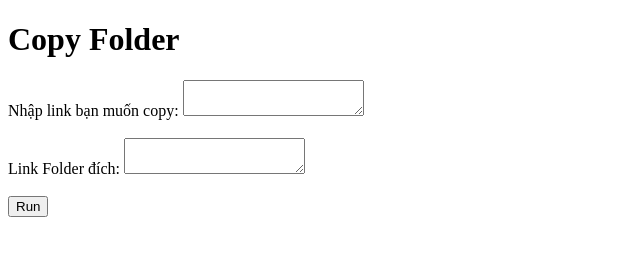
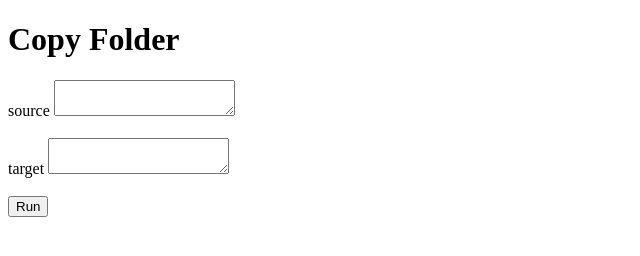
Before and after one commit to devdanqtuan/Copy-of-Folders-in-Google-Drive, a plain HTML site: page Index.html in a window 1280 px wide. Shown: the whole page, without its empty margins (0-640 px from the left). Drawn offline with Linux system fonts and the light colour scheme.

Commit message:
Update Index.html

```diff
--- a/Index.html
+++ b/Index.html
@@ -5,8 +5,8 @@
   </head>
   <body>
     <h1>Copy Folder</h1>
-    <label>Nhập link bạn muốn copy: </label><textarea id="srcURL"></textarea><br><br>
-    <label>Link Folder đích: </label><textarea id="target" type="text"></textarea><br><br>
+    <label>source </label><textarea id="srcURL"></textarea><br><br>
+    <label>target </label><textarea id="target" type="text"></textarea><br><br>
     <button id="btn">Run</button><br><br>
 
     <script>
```
